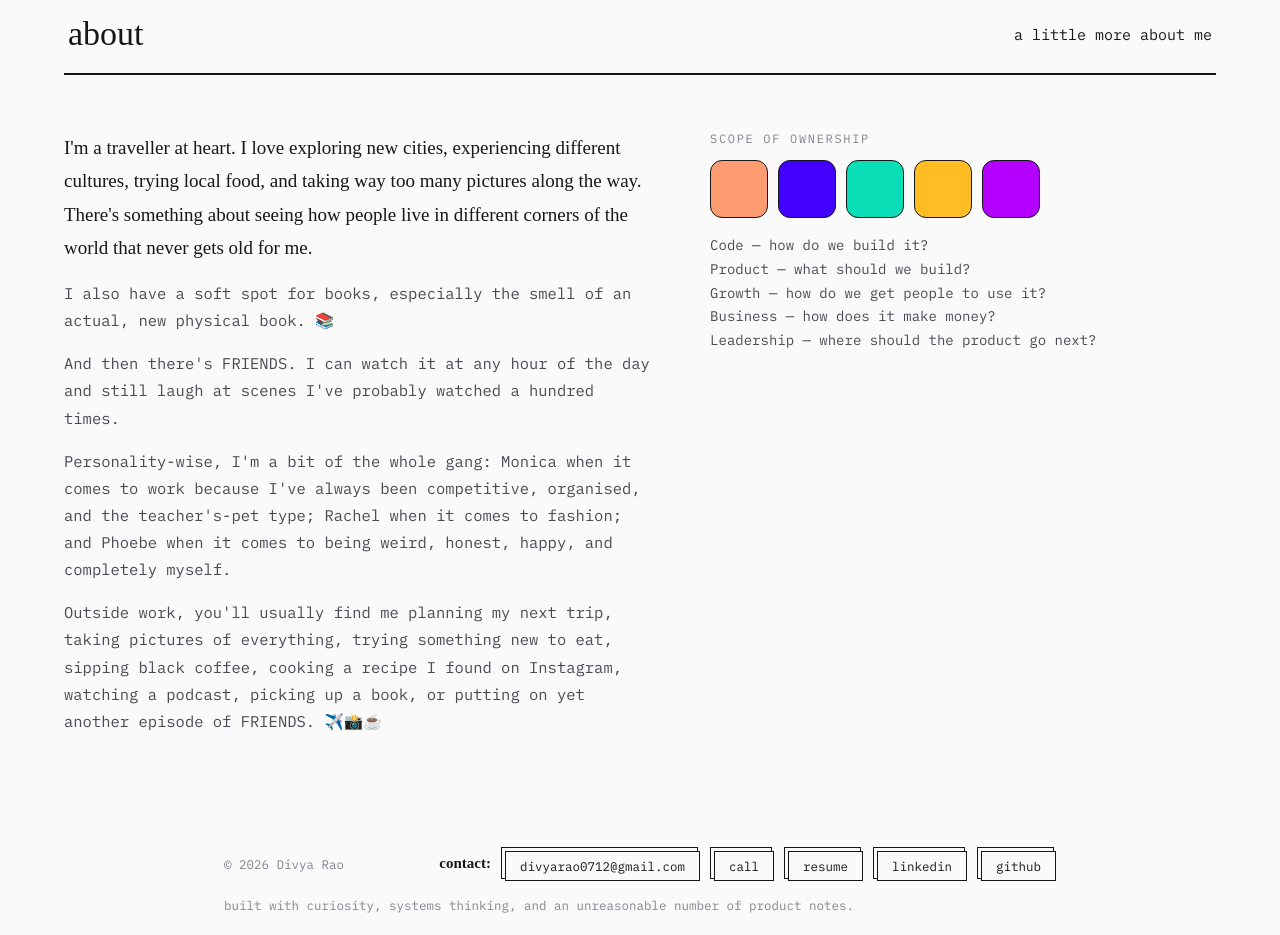
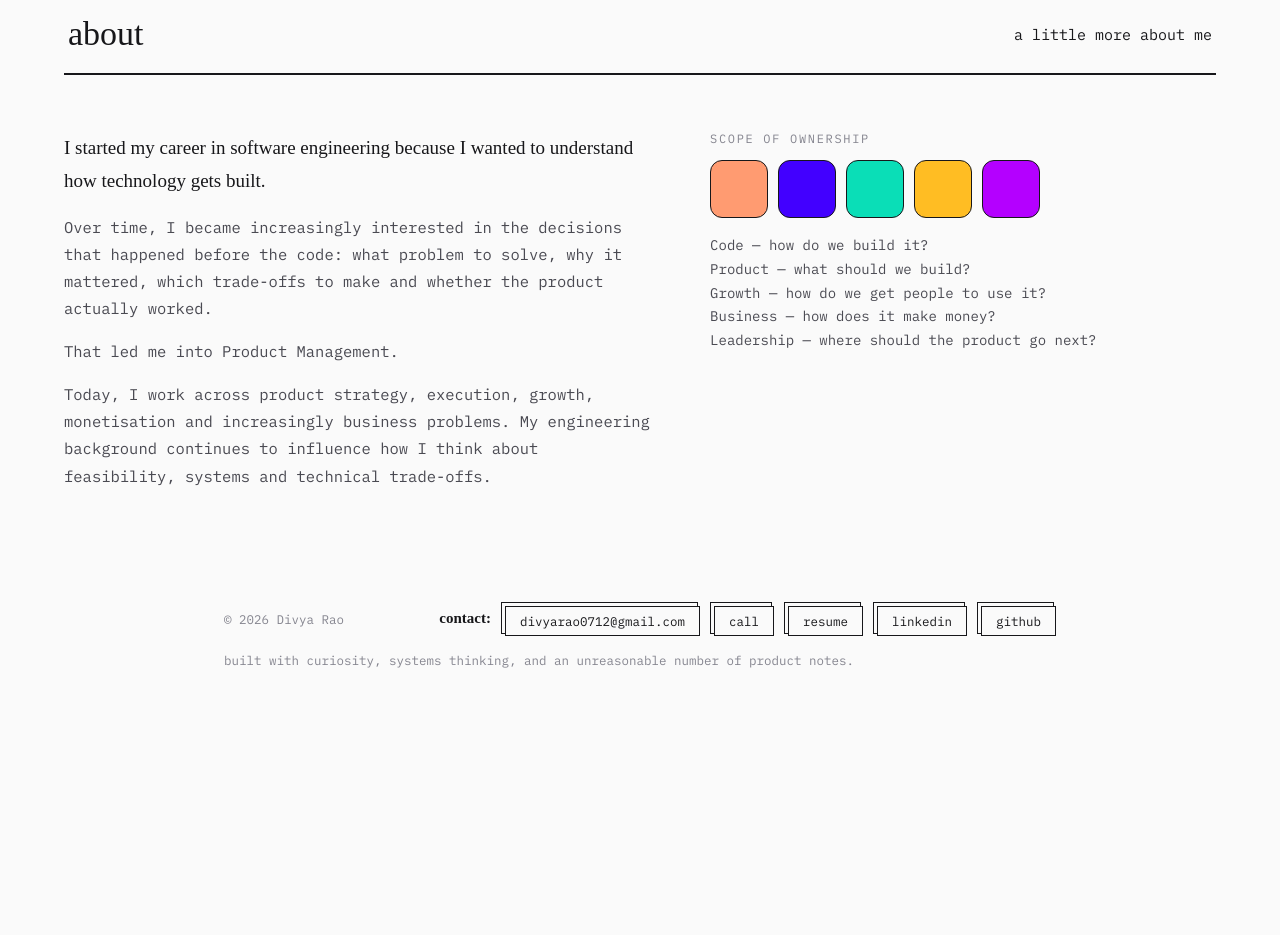
Before and after one commit to dsrao711/divya-portfolio, a plain HTML site: page index.html in a window 1280 px wide. Shown: the part 2680-3615 px from the top of the page. After the commit the page ends 3412 px from the top, so only its background shows below. Drawn offline with Linux system fonts and the light colour scheme; a web font is replaced by a local one.

Commit message:
Revert "Replace About bio with personal/travel-and-FRIENDS copy"
This reverts commit 62fb0b66982ef3e14d6632fbe55e68999ab122ef.

```diff
--- a/index.html
+++ b/index.html
@@ -597,27 +597,19 @@
         <div class="about-wrap">
           <div>
             <p>
-              I'm a traveller at heart. I love exploring new cities, experiencing different
-              cultures, trying local food, and taking way too many pictures along the way. There's
-              something about seeing how people live in different corners of the world that never
-              gets old for me.
-            </p>
-            <p>I also have a soft spot for books, especially the smell of an actual, new physical book. 📚</p>
-            <p>
-              And then there's FRIENDS. I can watch it at any hour of the day and still laugh at
-              scenes I've probably watched a hundred times.
+              I started my career in software engineering because I wanted to understand how
+              technology gets built.
             </p>
             <p>
-              Personality-wise, I'm a bit of the whole gang: Monica when it comes to work because
-              I've always been competitive, organised, and the teacher's-pet type; Rachel when it
-              comes to fashion; and Phoebe when it comes to being weird, honest, happy, and
-              completely myself.
+              Over time, I became increasingly interested in the decisions that happened before the
+              code: what problem to solve, why it mattered, which trade-offs to make and whether the
+              product actually worked.
             </p>
+            <p>That led me into Product Management.</p>
             <p>
-              Outside work, you'll usually find me planning my next trip, taking pictures of
-              everything, trying something new to eat, sipping black coffee, cooking a recipe I
-              found on Instagram, watching a podcast, picking up a book, or putting on yet another
-              episode of FRIENDS. ✈️📸☕
+              Today, I work across product strategy, execution, growth, monetisation and increasingly
+              business problems. My engineering background continues to influence how I think about
+              feasibility, systems and technical trade-offs.
             </p>
           </div>
           <div>
```
